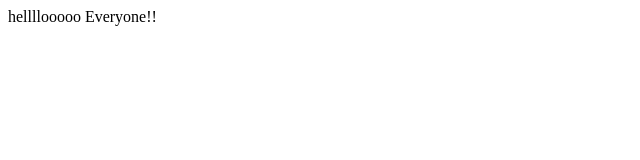
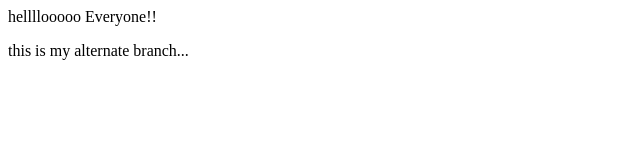
Before and after one commit to mohitfr/git_practice2, a plain HTML site: page index.html in a window 1280 px wide. Shown: the whole page, without its empty margins (0-640 px from the left). Drawn offline with Linux system fonts and the light colour scheme.

Commit message:
added a new branch

```diff
--- a/index.html
+++ b/index.html
@@ -1 +1,2 @@
 <p>hellllooooo Everyone!!</p>
+<p>this is my alternate branch...</p>
```
